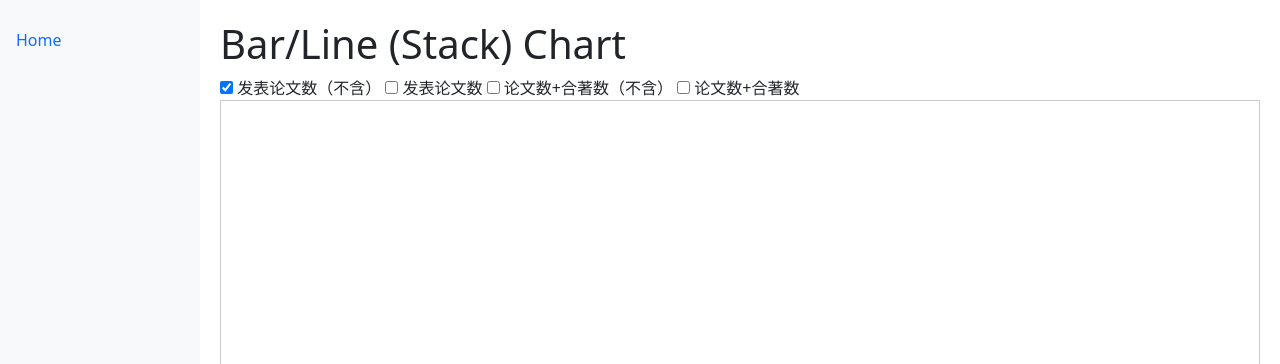
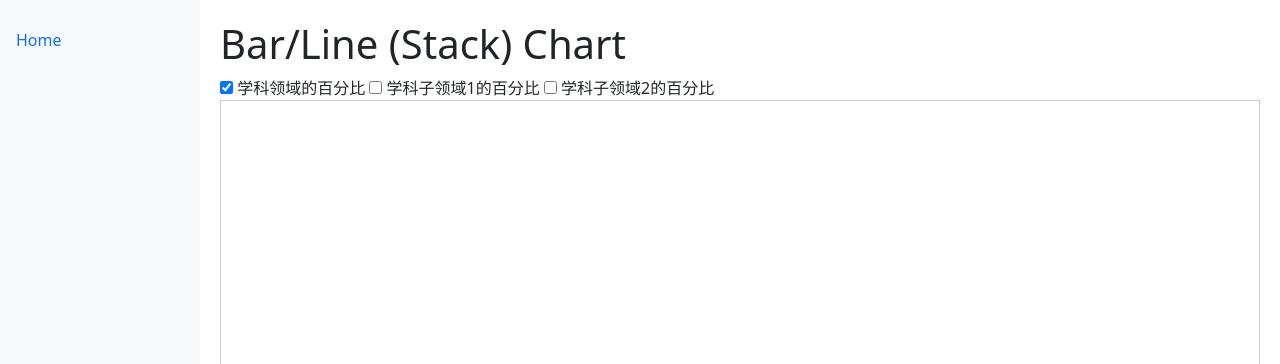
Before and after one commit to Fallflower/Data_Visualization, a Flask app: page /page2 in a window 1280 px wide. Shown: the part 56-420 px from the top of the page. Run offline with Flask 3, Linux system fonts and the light colour scheme; data that the repository does not hold is empty.

Commit message:
p2 finished

```diff
--- a/app.py
+++ b/app.py
@@ -13,6 +13,14 @@ app = Flask(__name__)
 ## init echarts config
 # for page1
 app.config['legend_list'] = ['nps (ns)']
+# for page2
+app.config['fields_list'] = ['sm-field-frac']
+
+colors_dict = {
+    'sm-field-frac': {'0':'rgb(128, 255, 165)','1':'rgb(1, 191, 236)'},
+    'sm-subfield-1-frac': {'0':'rgb(0, 221, 255)','1':'rgb(77, 119, 255)'},
+    'sm-subfield-2-frac': {'0':'rgb(55, 162, 255)','1':'rgb(116, 21, 219)'},
+}
 # for page3
 maps_map = {
     "cntry": country_map,
@@ -54,8 +62,6 @@ def page1_get_data():
     legend_list_len = len(legends)
 
     bins = np.arange(0, 300, 30)
-    xis = ['[0, 30)', '[30, 60)', '[60, 90)', '[90, 120)', '[120, 150)', '[150, 180)', '[180, 210)', '[210, 240)',
-           '[240, 270)', '[270, inif)']
     df = data_loader()
 
     dd = {}
@@ -78,15 +84,38 @@ def page2():
 
 @app.route("/page2_post_data", methods=['POST'])
 def page2_post_data():
-
+    fields_list = request.form['selectedOptions'].split(',')
+    if fields_list == ['']:
+        fields_list = []
+    app.config['fields_list'] = fields_list
     return jsonify({'success': True})
 
 
 @app.route("/page2_get_data", methods=['GET'])
 def page2_get_data():
 
+    bins = np.linspace(0, 1, 50, endpoint=False)
 
-    return jsonify({'success': True})
+    fields_list = app.config['fields_list']
+
+    df = data_loader()
+    dd = {}
+    for field in fields_list:
+        dd[fields_map[field]] = {}
+        indices = np.digitize(df[field], bins)
+        vc_res = pd.Series(indices).value_counts()
+        res = np.zeros(50, dtype=int)
+        for i in vc_res.index:
+            res[i - 1] = vc_res[i]
+        dd[fields_map[field]]['data'] = res.tolist()
+        dd[fields_map[field]]['color'] = colors_dict[field]
+
+    return jsonify(
+        fields_list=[fields_map[i] for i in fields_list],
+        fields_len=len(fields_list),
+        data_dict=dd,
+        xis=[str(i) for i in bins]
+    )
 
 
 @app.route("/page3")
--- a/data/loader.py
+++ b/data/loader.py
@@ -28,8 +28,9 @@ def f(column_name, xin):
 if __name__ == '__main__':
     df = data_loader('Top_scientists_2022.csv')
     # print(len(df.index))
-    bins = np.arange(0, 300, 30)
+    bins = np.linspace(0, 1, 50, endpoint=False)
     print(bins)
-    indices = np.digitize(df['nps (ns)'], bins)
+    indices = np.digitize(df['sm-field-frac'], bins)
     print(indices)
-    print(pd.Series(indices).value_counts().sort_index().tolist())
+    a = pd.Series(indices).value_counts()#.sort_index().tolist()
+    print(a)
--- a/templates/page1.html
+++ b/templates/page1.html
@@ -99,6 +99,7 @@
                 var myChart = echarts.init(document.getElementById('main'));
 
                 $.get('./page1_get_data').done(function (data) {
+                    console.log(data)
                     var series2 = [];
                     for (var j=0; j < data.legend_len; j++) {
                         series2.push({
--- a/templates/page2.html
+++ b/templates/page2.html
@@ -59,10 +59,9 @@
         <h1>Bar/Line (Stack) Chart</h1>
 
         <form id="checkboxForm">
-            <label><input type="checkbox" name="option" value="nps (ns)" checked> 发表论文数（不含） </label>
-            <label><input type="checkbox" name="option" value="nps"> 发表论文数 </label>
-            <label><input type="checkbox" name="option" value="cpsf (ns)"> 论文数+合著数（不含） </label>
-            <label><input type="checkbox" name="option" value="cpsf"> 论文数+合著数 </label>
+            <label><input type="checkbox" name="option" value="sm-field-frac" checked> 学科领域的百分比 </label>
+            <label><input type="checkbox" name="option" value="sm-subfield-1-frac"> 学科子领域1的百分比 </label>
+            <label><input type="checkbox" name="option" value="sm-subfield-2-frac"> 学科子领域2的百分比 </label>
             <script type="text/javascript">
                 function submitForm() {
                     var selectedOptions = [];
@@ -76,7 +75,7 @@
                     console.log(data)
                     $.ajax({
                         type: 'POST',
-                        url: '{{ url_for("page1_post_data") }}',
+                        url: '{{ url_for("page2_post_data") }}',
                         data: data,
                         dataType: 'json',
                         success: function (data) {
@@ -98,49 +97,72 @@
             function echarts_build() {
                 var myChart = echarts.init(document.getElementById('main'));
 
-                $.get('./page1_get_data').done(function (data) {
-                    var series2 = [];
-                    for (var j=0; j < data.legend_len; j++) {
-                        series2.push({
-                            name: data.legend_list[j],
-                            type: 'bar',
-                            barGap: 0,
+                $.get('./page2_get_data').done(function (data) {
+                    console.log(data)
+                    var series1 = [];
+                    for (var i = 0; i < data.fields_len; i++) {
+                        var name1 = data.fields_list[i];
+                        series1.push({
+                            name: name1,
+                            type: 'line',
+                            stack: 'Total',
+                            smooth: true,
+                            lineStyle: {
+                                width: 0
+                            },
+                            showSymbol: false,
+                            areaStyle: {
+                                opacity: 0.8,
+                                color: new echarts.graphic.LinearGradient(0, 0, 0, 1, [
+                                    {
+                                        offset: 0,
+                                        color: data.data_dict[name1]['color']['0']
+                                    },
+                                    {
+                                        offset: 1,
+                                        color: data.data_dict[name1]['color']['1']
+                                    }
+                                ])
+                            },
                             emphasis: {
                                 focus: 'series'
                             },
-                            data: data.data_dict[data.legend_list[j]]
+                            data: data.data_dict[name1]['data']
                         })
                     }
-
                     myChart.setOption({
+                      color: ['#80FFA5', '#37A2FF', '#FF0087'],
+                      title: {
+                        text: '自身研究领域占比 Chart'
+                      },
                       tooltip: {
                         trigger: 'axis',
                         axisPointer: {
-                                type: 'shadow'
+                          type: 'cross',
+                          label: {
+                            backgroundColor: '#6a7985'
+                          }
                         }
                       },
                       legend: {
-                            data: data.legend_list
+                        data: data.fields_list
                       },
                       toolbox: {
-                            show: true,
-                            orient: 'vertical',
-                            left: 'right',
-                            top: 'center',
                         feature: {
-                                mark: {show: true},
-                                dataView: {show: true, readOnly: false},
-                                magicType: {show: true, type: ['line', 'bar', 'stack']},
-                                restore: {show: true},
-                                saveAsImage: {show: true}
+                          saveAsImage: {}
                         }
+                      },
+                      grid: {
+                        left: '3%',
+                        right: '4%',
+                        bottom: '3%',
+                        containLabel: true
                       },
                       xAxis: [
                         {
                           type: 'category',
-                                axisTick: {show: false},
-                                data: ['[0, 30)', '[30, 60)', '[60, 90)', '[90, 120)', '[120, 150)', '[150, 180)', '[180, 210)', '[210, 240)',
-           '[240, 270)', '[270, inif)']
+                          boundaryGap: false,
+                          data: data.xis
                         }
                       ],
                       yAxis: [
@@ -148,8 +170,8 @@
                           type: 'value'
                         }
                       ],
-                        series: series2
-                    }, true)
+                      series: series1
+                    }, true);
                 })
             }
             echarts_build()
```
Lines whose indentation alone changed are shown as unchanged.
